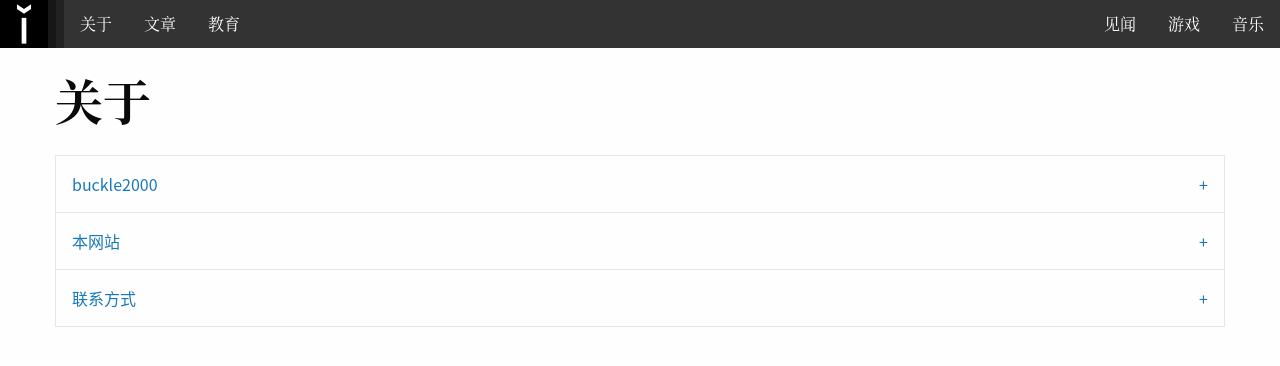
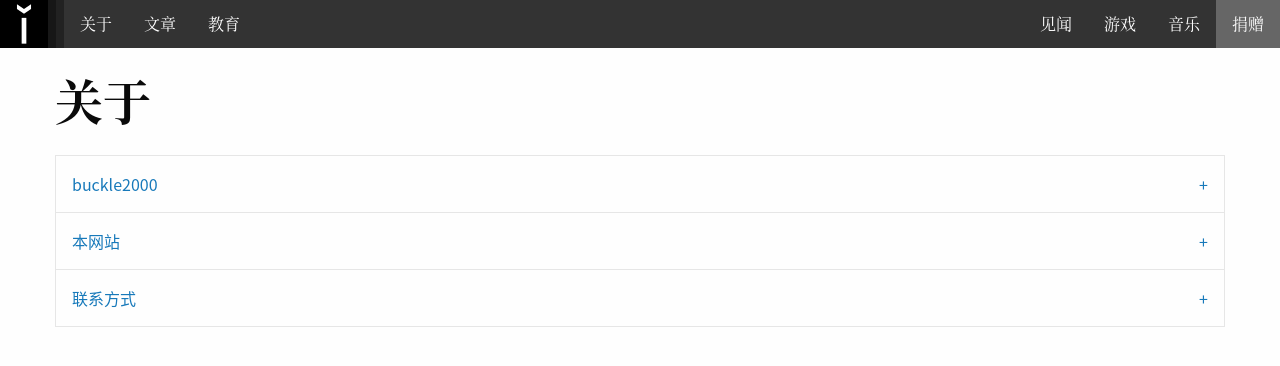
Before and after one commit to buckle2000/buckle2000.github.io-archive, a Jekyll site: the page built from about.html, in a window 1280 px wide. Shown: the top 366 px of the page. Built offline with Jekyll 4.4.1, drawn with Linux system fonts in a browser that asks for light colours.

Commit message:
Add donate page & gpg public key in about page

```diff
--- a/_includes/head.html
+++ b/_includes/head.html
@@ -30,6 +30,5 @@
 
   <!-- typekit -->
   <script src="https://use.typekit.net/uex8ejb.js"></script>
-  <!--<script src="/js/typekit.js"></script>-->
   <script>try{Typekit.load({ async: true });}catch(e){}</script>
 </head>
--- a/_includes/header.html
+++ b/_includes/header.html
@@ -15,11 +15,12 @@
         </a>
       </li>
       <li class="text-center"><a href="{%link about.html%}">关于</a></li>
-      <li class="text-center"><a href="{%link article.html%}">文章</a></li>
+      <li class="text-center"><a href="{%link post.html%}">文章</a></li>
       <li class="text-center"><a href="{%link edu/index.html%}">教育</a></li>
       <li class="text-center"><a href="https://buckle2000.tumblr.com/">见闻</a></li>
       <li class="text-center"><a href="https://buckle2000.itch.io/">游戏</a></li>
       <li class="text-center"><a href="https://buckle2000.bandcamp.com/">音乐</a></li>
+      <li class="text-center li-highlight"><a href="{%link donate.html%}">捐赠</a></li>
     </ul>
   </div>
 
@@ -33,7 +34,7 @@
       <li class="div1"></li>
       <li class="div2"></li>
       <li><a href="{%link about.html%}">关于</a></li>
-      <li><a href="{%link article.html%}">文章</a></li>
+      <li><a href="{%link post.html%}">文章</a></li>
       <li><a href="{%link edu/index.html%}">教育</a></li>
     </ul>
   </div>
@@ -42,6 +43,7 @@
       <li><a href="https://buckle2000.tumblr.com/">见闻</a></li>
       <li><a href="https://buckle2000.itch.io/">游戏</a></li>
       <li><a href="https://buckle2000.bandcamp.com/">音乐</a></li>
+      <li class="li-highlight"><a href="{%link donate.html%}">捐赠</a></li>
     </ul>
   </div>
 </nav>
--- a/_sass/_nav.scss
+++ b/_sass/_nav.scss
@@ -73,4 +73,11 @@
       background-color: $c-avatar-color1;
     }
   }
+
+  .li-highlight {
+    background-color: #666;
+    * {
+      background-color: unset;
+    }
+  }
 }
--- a/about.html
+++ b/about.html
@@ -1,6 +1,6 @@
 ---
 permalink: /about
-title: 关于……
+title: 关于
 items:
   -
     title: buckle2000
@@ -68,14 +68,17 @@
     content: |
       <table class="small callout no-margin">
         <tr>
-          <td>电子邮件地址</td>
+          <td>电子邮件地址 Email</td>
           <td>moc (tod) ohoz (ta) 0002elkcub</td>
+        </tr>
+        <tr>
+          <td>GPG Public Key</td>
+          <td><a href="/static/mygpg.key">下载 download</a></td>
         </tr>
       </table>
 ---
 
-<div class="row">
-  <div class="column">
+<div class="row column">
   <h1>关于</h1>
   <ul class="accordion v-pad" data-accordion>
   {% for item in page.items %}
@@ -88,4 +91,3 @@
   {% endfor %}
   </ul>
 </div>
-</div>
```
Also changed, not shown: donate.html (added, +8 -0 lines), post.html (renamed from article.html), 1 other file. Lines whose indentation alone changed are shown as unchanged.
